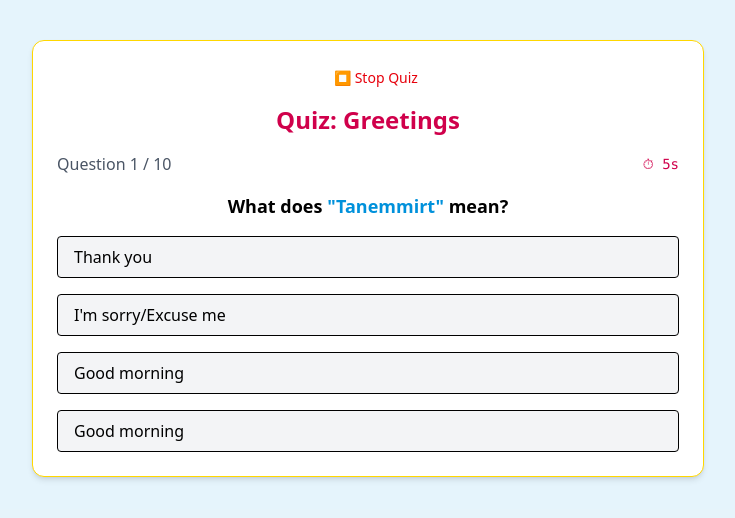
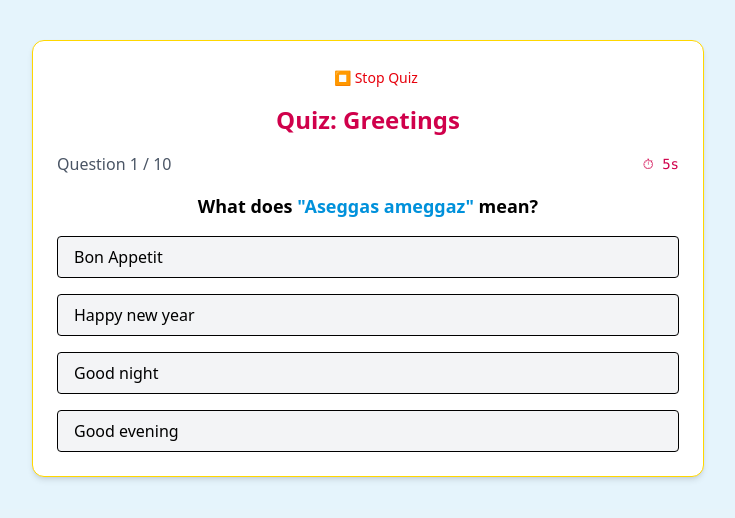
Before and after one commit to rdjWiss/kabyle-learner, a React (Vite) app: page /kabyle-learner/quiz/greetings in a window 1280 px wide. Shown: the top 518 px of the page, without its empty margins (272-1007 px from the left). Built offline with nearby package versions, Linux system fonts and the light colour scheme.

Commit message:
Avoid duplicate english meaning in quiz options

```diff
--- a/src/pages/Quiz.tsx
+++ b/src/pages/Quiz.tsx
@@ -57,7 +57,14 @@ export default function QuizPage() {
 
 	function generateQuizVocab() {
 		if (!lesson?.vocab) return []
-		return [...lesson.vocab].sort(() => 0.5 - Math.random()).slice(0, 10)
+
+		// Deduplicate by English translation
+		const uniqueByEnglish = Array.from(
+			new Map(lesson.vocab.map(item => [item.english, item])).values()
+		)
+
+		// Shuffle and take first 10
+		return uniqueByEnglish.sort(() => 0.5 - Math.random()).slice(0, 10)
 	}
 
 	const correctAudio = new Audio(`${import.meta.env.BASE_URL}sounds/correct.mp3`)
```
